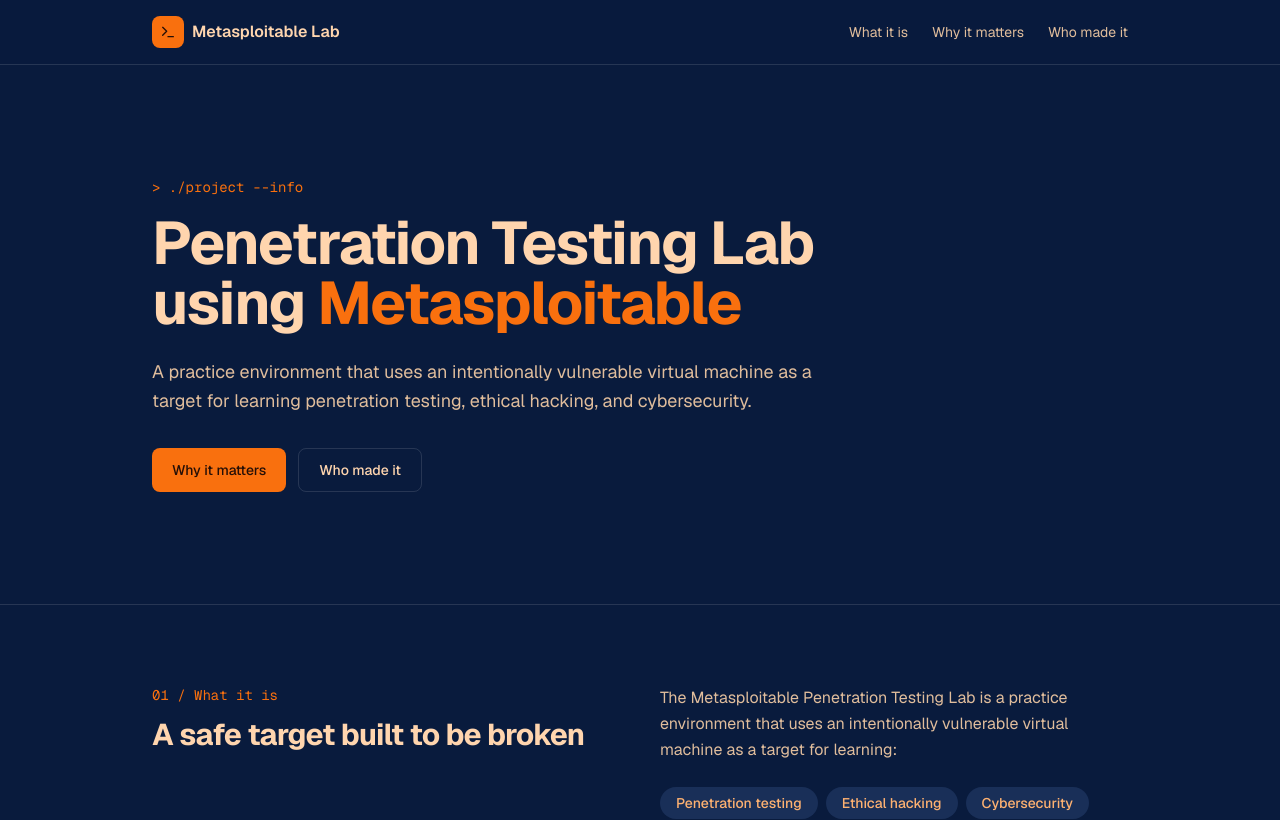
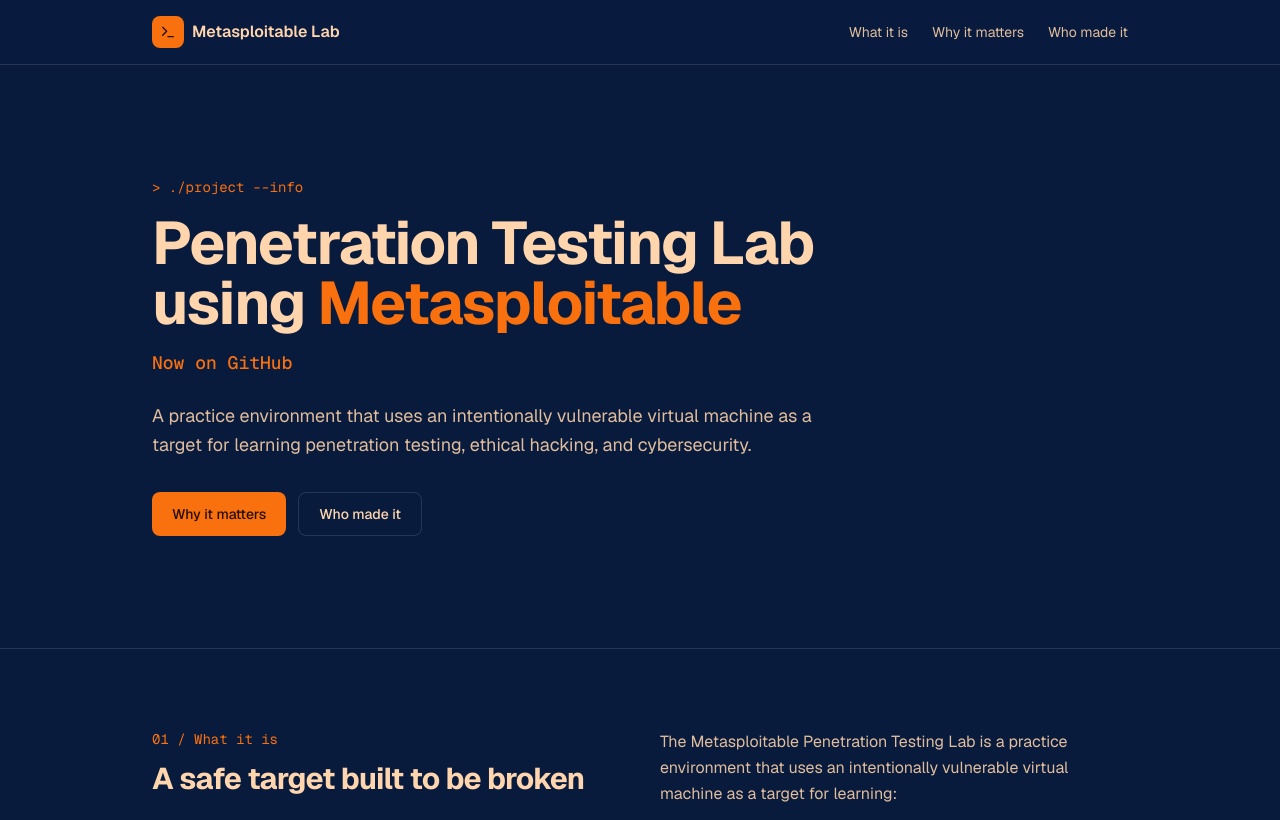
Before and after one commit to brandytimms8-star/metasploitable, a Next.js app: page / in a window 1280 px wide. Shown: the top 820 px of the page. Built offline with nearby package versions, Linux system fonts and the light colour scheme.

Commit message:
Add "Now on GitHub" line under headline

```diff
--- a/components/hero.tsx
+++ b/components/hero.tsx
@@ -6,6 +6,7 @@ export function Hero() {
         <h1 className="mt-4 max-w-3xl text-balance text-4xl font-bold tracking-tight md:text-6xl">
           Penetration Testing Lab using <span className="text-primary">Metasploitable</span>
         </h1>
+        <p className="mt-4 font-mono text-base font-medium text-primary md:text-lg">Now on GitHub</p>
         <p className="mt-6 max-w-2xl text-pretty text-lg leading-relaxed text-muted-foreground">
           A practice environment that uses an intentionally vulnerable virtual machine as a target
           for learning penetration testing, ethical hacking, and cybersecurity.
```
